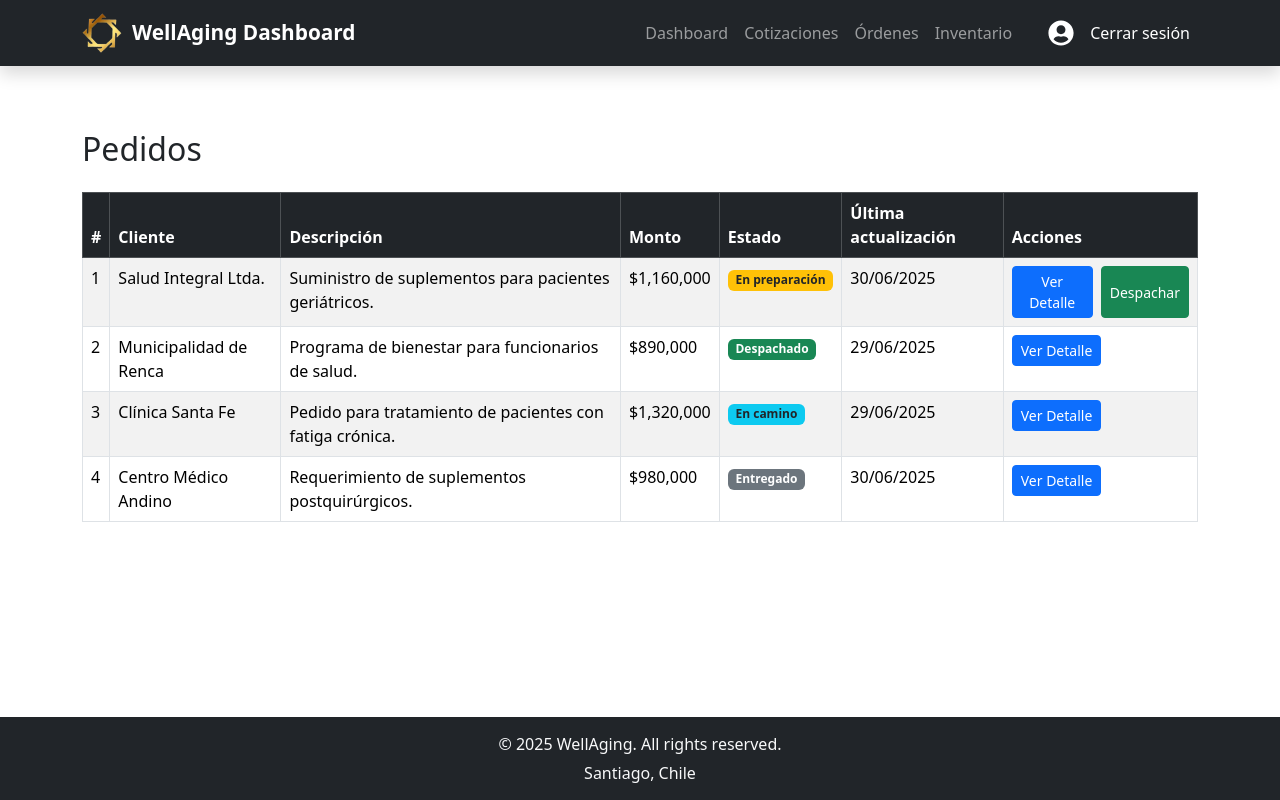
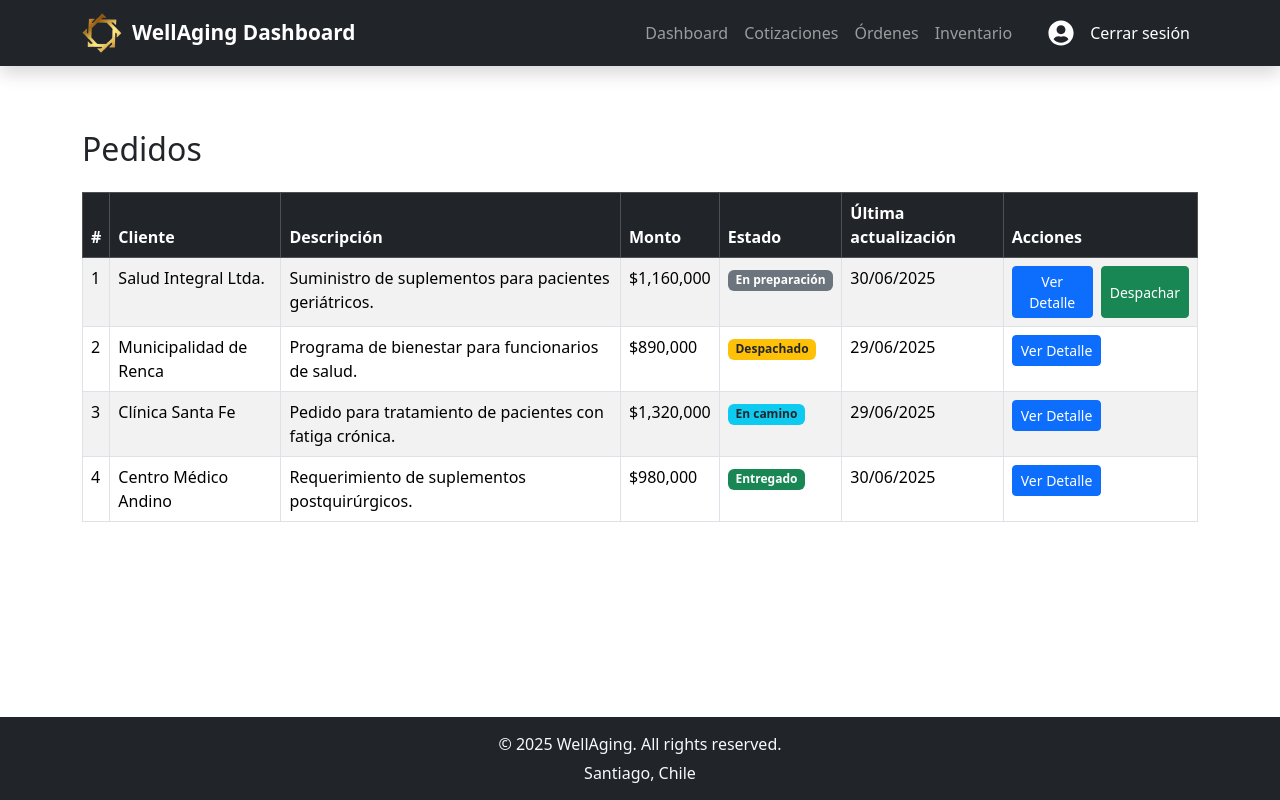
Before and after one commit to LuisGuerra05/ProyectoSistemas, a React (Create React App) app in the folder frontend/: page /orders in a window 1280 px wide. Built offline with nearby package versions, Linux system fonts and the light colour scheme; sample sign-in values are in the browser's storage.

Commit message:
Cambio de colores

```diff
--- a/frontend/src/pages/Dashboard.js
+++ b/frontend/src/pages/Dashboard.js
@@ -65,7 +65,12 @@ function Dashboard() {
       {
         label: 'Pedidos por estado',
         data: Object.values(pedidosPorEstado),
-        backgroundColor: ['#ffc107', '#198754', '#6c757d'],
+        backgroundColor: [
+          '#6c757d', // En preparación
+          '#ffc107', // Despachado
+          '#0dcaf0', // En camino
+          '#198754'  // Entregado
+        ]
       }
     ]
   };
--- a/frontend/src/pages/Orders.js
+++ b/frontend/src/pages/Orders.js
@@ -82,10 +82,10 @@ function Orders() {
                 <td>
                   <span className={`badge
                     ${pedido.estado === 'Aprobado' ? 'bg-success' :
-                      pedido.estado === 'En preparación' ? 'bg-warning text-dark' :
-                      pedido.estado === 'Despachado' ? 'bg-success' :
+                      pedido.estado === 'En preparación' ? 'bg-secondary':
+                      pedido.estado === 'Despachado' ? 'bg-warning text-dark' :
                       pedido.estado === 'En camino' ? 'bg-info text-dark' :
-                      pedido.estado === 'Entregado' ? 'bg-secondary' : 'bg-light text-dark'}`}>
+                      pedido.estado === 'Entregado' ?  'bg-success': 'bg-light text-dark'}`}>
                     {pedido.estado}
                   </span>
                 </td>
```
